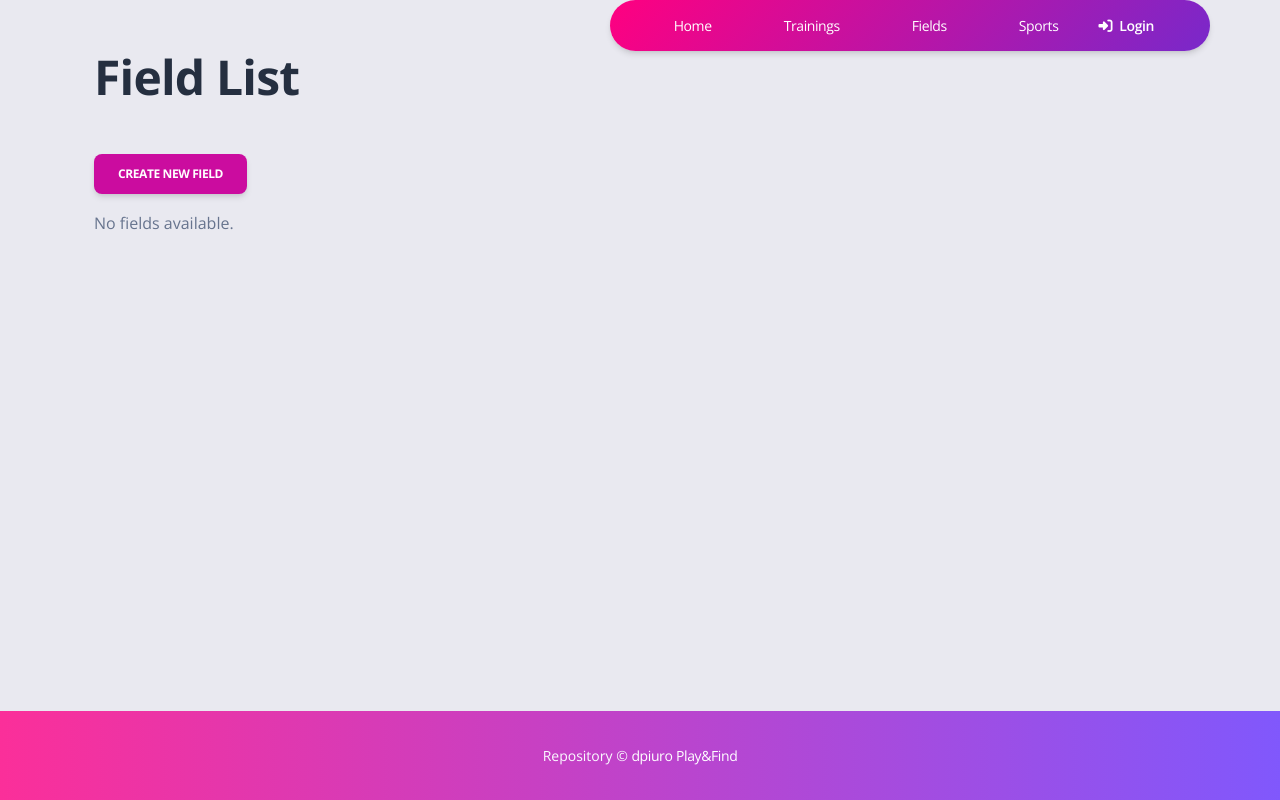
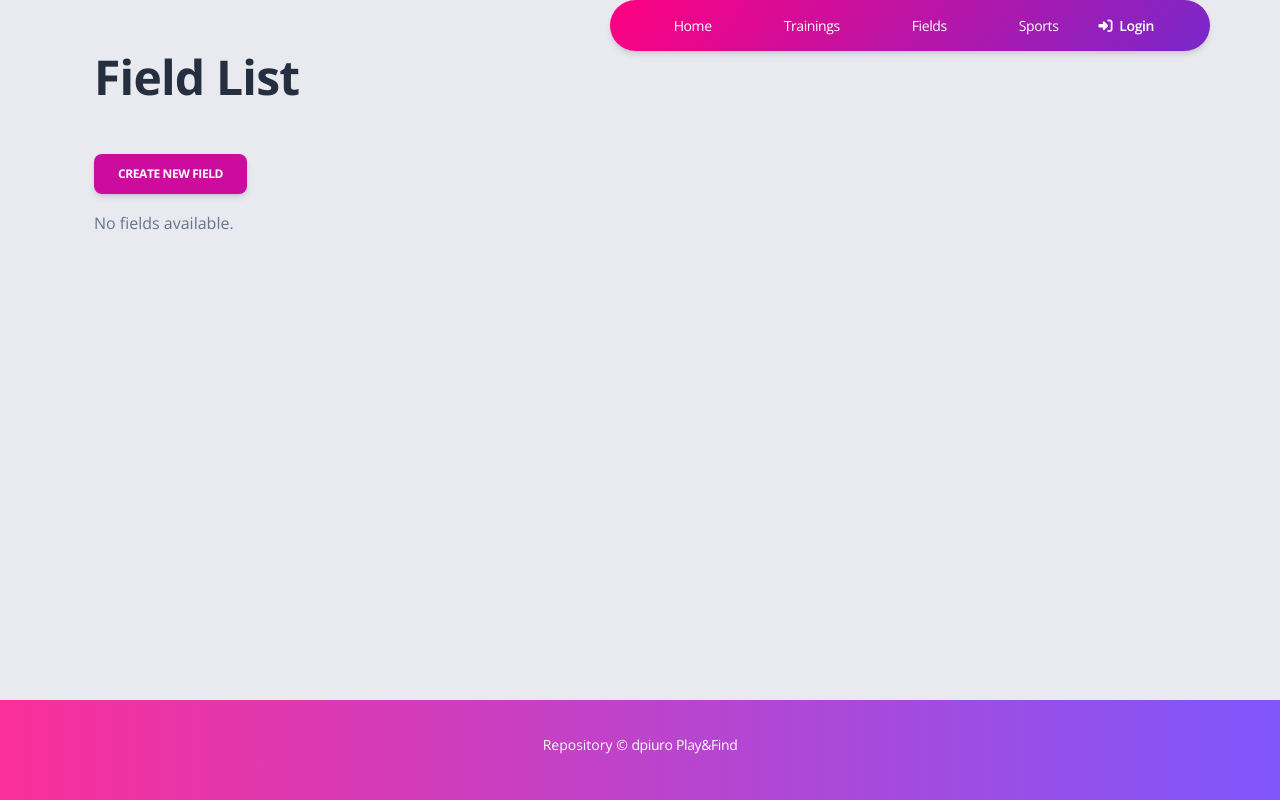
Before and after one commit to dpiuro/play-find, a Django app: page /fields/ in a window 1280 px wide. Run offline with Django 5.2, Linux system fonts and the light colour scheme; data that the repository does not hold is empty; some libraries are stand-ins or nearby versions.

Commit message:
Fixed footer's height

```diff
--- a/static/assets/css/main.css
+++ b/static/assets/css/main.css
@@ -1,27 +1,27 @@
+html, body {
+  margin: 0;
+  padding: 0;
+  height: 100%;
+  display: flex;
+  flex-direction: column;
+}
+
+/* Контейнер для основного контенту */
+.page-header {
+  flex: 1; /* Займає весь доступний простір */
+  min-height: calc(100vh - 100px); /* Висота екрану мінус висота футера */
+  background-size: cover;
+  background-position: center;
+}
+
+/* Футер */
 .footer {
-  position: fixed;
-  bottom: 0;
-  width: 100%;
-  background-color: #6f42c1; /* Колір футера */
+  height: 100px; /* Фіксована висота футера */
+  background-color: #6f42c1;
   color: white;
   text-align: center;
   padding: 10px 0;
-  z-index: 1;
+  width: 100%;
+  position: relative;
+  bottom: 0;
 }
-
-body {
-  min-height: 100vh; /* Забезпечує мінімальну висоту body на весь екран */
-  position: relative;
-  z-index: 2; /* Забезпечує, що контент сторінки накладається поверх футера */
-  padding-top: 0; /* Відсутність відступу зверху */
-  padding-bottom: 100px; /* Додаємо відступ, щоб контент не перекривав футер */
-  margin: 0; /* Забезпечує, що немає зайвих відступів у body */
-  overflow-x: hidden; /* Запобігає горизонтальній прокрутці */
-  overflow-y: auto; /* Дозволяє вертикальну прокрутку */
-}
-
-
-/* Відступ для останнього елемента перед футером */
-.pagination-container {
-  margin-bottom: 80px; /* Забезпечує, що пагінація не накладається на футер */
-}
--- a/templates/includes/footer.html
+++ b/templates/includes/footer.html
@@ -1,11 +1,15 @@
+<body>
+  <div class="main-content">
+    <!-- Ваш основний контент тут -->
+  </div>
   <footer class="footer">
     <div class="container">
       <div class="row justify-content-center">
         <div class="col-12">
           <div class="text-center">
             <p class="my-4 text-sm">
-            Repository &copy; <a target="_blank" href="https://bit.ly/3fKQZaL" class="text-white" target="_blank">dpiuro</a>
-            <a target="_blank" href="https://github.com/dpiuro/play-find" class="text-white" target="_blank">Play&Find</a>
+              Repository &copy; <a target="_blank" href="https://bit.ly/3fKQZaL" class="text-white">dpiuro</a>
+              <a target="_blank" href="https://github.com/dpiuro/play-find" class="text-white">Play&Find</a>
             </p>
           </div>
         </div>
@@ -14,17 +18,26 @@
   </footer>
 
   <style>
+    html, body {
+      height: 100%; /* Забезпечує висоту на весь екран */
+      margin: 0;
+    }
+
     body {
-    background-color: #e9e9f0;  /* тут можна шрифт */
+      display: flex;
+      flex-direction: column;
+      min-height: 100vh; /* Забезпечує мінімальну висоту body на весь екран */
+      background-color: #e9e9f0;
+    }
+
+    .main-content {
+      flex: 1; /* Забезпечує, що основний контент займає весь доступний простір */
     }
 
     .footer {
       background: linear-gradient(90deg, rgba(255, 0, 132, 0.8) 0%, rgba(102, 51, 255, 0.8) 100%);
-    position: fixed;
-    right: 0;
-    bottom: 0;
       text-align: center;
-    width: 100%; /* Ширина футера на всю сторінку */
+      width: 100%;
       font-size: 19px;
       font-weight: bold;
       color: #fafaff;
@@ -32,10 +45,11 @@
     }
 
     .footer a {
-    color: #fafaff; /* Колір тексту посилань */
+      color: #fafaff;
     }
 
     .footer a:hover {
-    text-decoration: underline; /* Додаємо підкреслення при наведенні */
+      text-decoration: underline;
     }
   </style>
+</body>
```
Also changed, not shown: templates/home.html (+4 -4 lines). Lines whose indentation alone changed are shown as unchanged.
